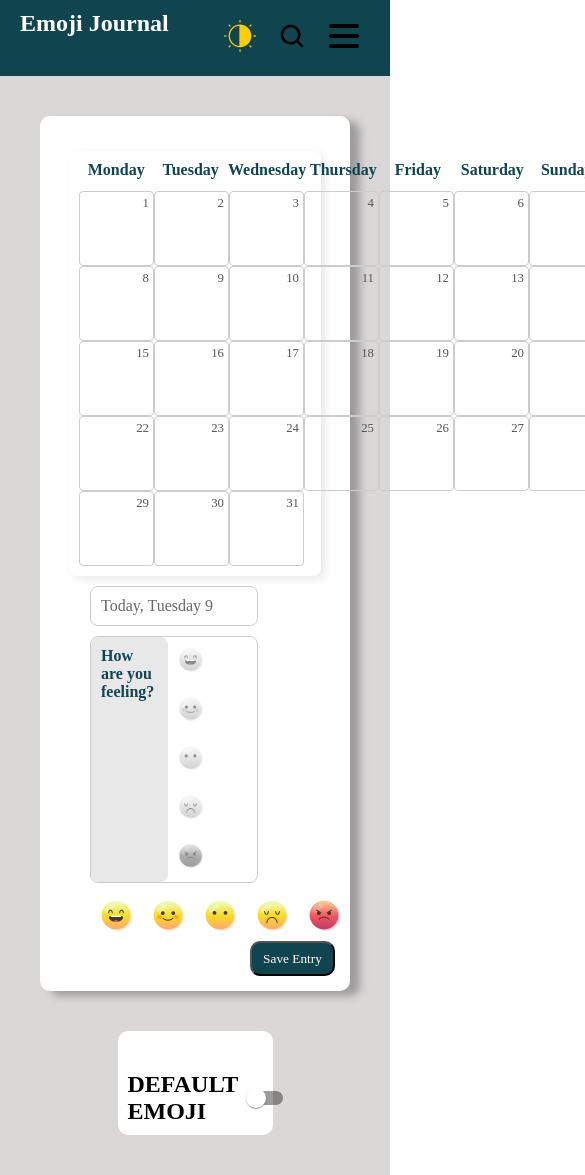
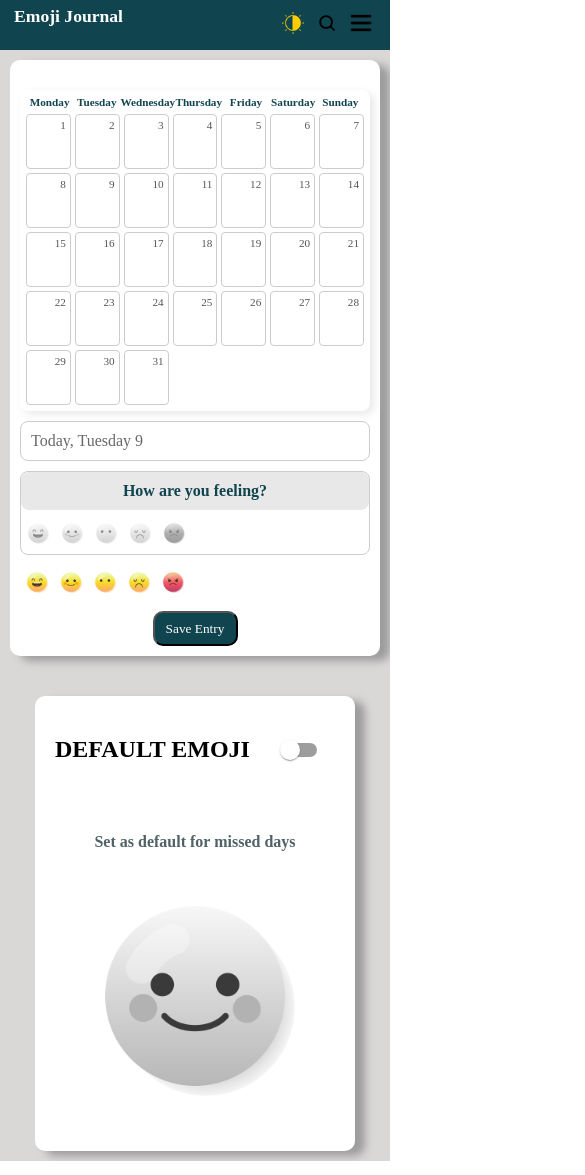
Before and after one commit to Headyhadia/Emoji-Tracker-App, a React (Vite) app in the folder frontend/: page / in a window 390 px wide. Shown: the whole page, 585 px wide, since content can reach past the window. Built offline with nearby package versions, Linux system fonts and the light colour scheme.

Commit message:
feat(frontend): Complete designed UI with responsiveness

```diff
--- a/frontend/src/components/DefaultEmoji/DefaultEmoji.jsx
+++ b/frontend/src/components/DefaultEmoji/DefaultEmoji.jsx
@@ -18,6 +18,14 @@ const DefaultEmoji = () => {
           }
         />
       </div>
+      <div className={styles.lineEmojiContainer}>
+        <h4 className={styles.defaultDesc}>Set as default for missed days</h4>
+        <img
+          className={enabled ? styles.smiley : styles.noDefaultEmoji}
+          src="src/assets/good.png"
+          alt="smiley"
+        />
+      </div>
     </div>
   );
 };
--- a/frontend/src/components/DefaultEmoji/DefaultEmoji.module.css
+++ b/frontend/src/components/DefaultEmoji/DefaultEmoji.module.css
@@ -1,13 +1,16 @@
 .defaultEmojiContainer {
   width: 50%;
+  height: 650px;
   display: flex;
-  justify-content: center;
   align-items: center;
+  flex-direction: column;
   background-color: white;
   border-radius: 10px;
+  box-shadow: 10px 5px 9px rgb(156, 156, 156);
 }
 .headingBtnContainer {
-  margin-top: 30px;
+  margin: 20px;
+  padding: 15px;
   width: 100%;
   display: flex;
   align-items: center;
@@ -24,10 +27,58 @@ h2 {
 .switchRoot :global(.MuiSwitch-switchBase.Mui-checked + .MuiSwitch-track) {
   background-color: var(--color-primary);
 }
+.defaultDesc {
+  margin: 20px;
+  font-family: cursive;
+  color: var(--color-secondary);
+}
+.smiley {
+  width: 250px;
+  margin: 25px;
+}
+.noDefaultEmoji {
+  filter: grayscale(100%);
+  margin: 25px;
 
-/* @media (max-width: 400px) {
+  width: 250px;
+}
+.noteHeading {
+  font-family: cursive;
+  color: var(--color-secondary);
+  margin: 10px;
+}
+.noteEntry {
+  margin: 10px;
+  padding: 10px;
+  width: 360px;
+  height: 30px;
+  border-radius: 6px;
+}
+.lineEmojiContainer {
+  margin: 20px;
+  display: flex;
+  justify-content: center;
+  align-items: center;
+  flex-direction: column;
+}
+@media screen and (max-width: 750px) {
   .defaultEmojiContainer {
-    width: 100%;
+    width: 85%;
+    min-width: 320px;
+    height: auto;
+    padding-bottom: 20px;
+  }
+
+  .headingBtnContainer {
     padding: 10px;
   }
-} */
+
+  .smiley,
+  .noDefaultEmoji {
+    width: 200px;
+  }
+
+  .lineEmojiContainer {
+    margin: 10px;
+  }
+}
--- a/frontend/src/components/Navbar/Navbar.module.css
+++ b/frontend/src/components/Navbar/Navbar.module.css
@@ -22,3 +22,23 @@ img {
 .options {
   padding: 0 10px;
 }
+
+@media screen and (max-width: 455px) {
+  .navbar {
+    padding: 6px 8px;
+  }
+
+  .title {
+    font-size: 1.1rem;
+    margin-left: 6px;
+  }
+
+  .options {
+    padding: 0 4px;
+  }
+
+  img {
+    width: 22px;
+    margin: 6px;
+  }
+}
--- a/frontend/src/components/Tracker/Tracker.module.css
+++ b/frontend/src/components/Tracker/Tracker.module.css
@@ -17,7 +17,7 @@
   margin-top: 20px;
   padding: 10px;
   border-radius: 8px;
-  width: 90%;
+  width: auto;
 }
 
 .calendarHeader {
@@ -65,14 +65,14 @@
   border: 1px solid #ccc;
   color: #696868;
   padding: 10px;
-  width: 60%;
+  min-width: 60%;
   border-radius: 8px;
 }
 .feeling {
   border: 1px solid #ccc;
   display: flex;
   flex-direction: row;
-  width: 60%;
+  min-width: 60%;
   border-radius: 8px;
   display: flex;
   align-self: self-start;
@@ -102,6 +102,7 @@
   background-color: var(--color-primary);
   color: white;
   font-family: cursive;
+  margin-top: -35px;
 }
 .grayEmojis img {
   width: 25px;
@@ -120,3 +121,111 @@
   background-color: #ddd;
   border-radius: 8px;
 }
+
+@media screen and (max-width: 660px) {
+  .trackerContainer {
+    padding: 10px;
+  }
+
+  .calendar {
+    width: 100%;
+    padding: 6px;
+    gap: 6px;
+  }
+
+  .calendarHeader {
+    font-size: 0.7rem;
+  }
+
+  .calendarBody {
+    gap: 4px;
+  }
+
+  .day {
+    min-width: unset;
+    min-height: 55px;
+    padding: 2px;
+  }
+
+  .dayNumber {
+    font-size: 0.7em;
+  }
+
+  .day img {
+    max-width: 70%;
+    margin-top: 14px;
+  }
+
+  .currentDate,
+  .feeling,
+  .emojis {
+    margin: 10px 0 0 0;
+    min-width: 100%;
+    align-self: center;
+  }
+
+  .feeling {
+    flex-direction: column;
+    gap: 6px;
+  }
+
+  .feeling h4 {
+    text-align: center;
+  }
+
+  .grayEmojis img,
+  .emojis img {
+    width: 22px;
+  }
+
+  .saveBtn {
+    margin-top: 12px;
+    align-self: center;
+  }
+}
+@media screen and (max-width: 385px) {
+  .calendarHeader {
+    font-size: 0.6rem;
+  }
+
+  .calendar {
+    padding: 4px;
+    gap: 4px;
+  }
+
+  .calendarBody {
+    gap: 2px;
+  }
+
+  .day {
+    min-height: 42px;
+    padding: 1px;
+  }
+
+  .dayNumber {
+    font-size: 0.65em;
+  }
+
+  .day img {
+    max-width: 65%;
+    margin-top: 10px;
+  }
+
+  .grayEmojis img,
+  .emojis img {
+    width: 20px;
+  }
+
+  .currentDate,
+  .feeling,
+  .emojis {
+    font-size: 0.85rem;
+    padding: 6px;
+  }
+
+  .saveBtn {
+    width: 80px;
+    height: 32px;
+    font-size: 0.85rem;
+  }
+}
--- a/frontend/src/pages/HomePage/homePage.module.css
+++ b/frontend/src/pages/HomePage/homePage.module.css
@@ -22,3 +22,8 @@
     align-items: center;
   }
 }
+@media screen and (max-width: 428px) {
+  .homePage {
+    padding: 10px;
+  }
+}
```
